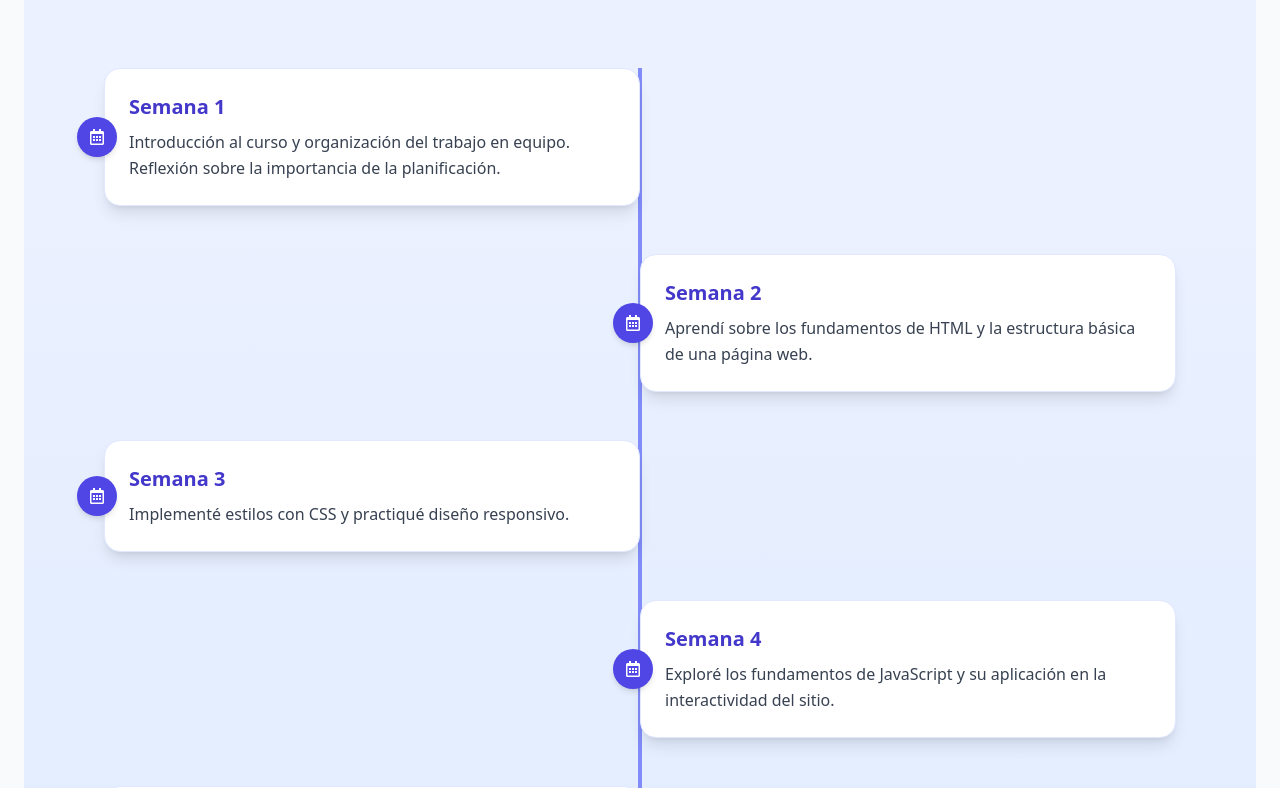
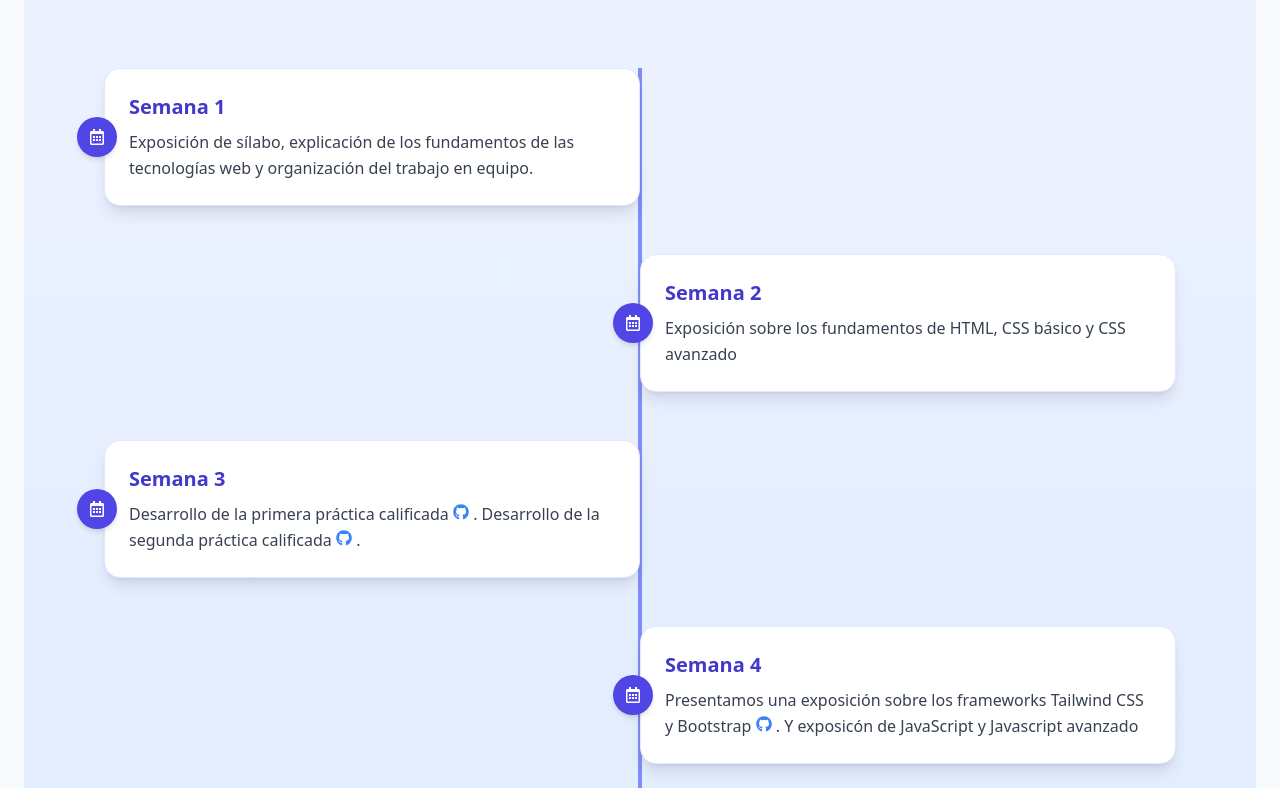
Before and after one commit to alex02-beep/portafolio-web, a Next.js app: page / in a window 1280 px wide. Shown: the part 1748-2536 px from the top of the page. Built offline with nearby package versions, Linux system fonts and the light colour scheme.

Commit message:
Modificaciones finales para la primera revisión

```diff
--- a/src/app/components/About.tsx
+++ b/src/app/components/About.tsx
@@ -24,7 +24,7 @@ export default function About() {
 
         <p className="text-lg md:text-xl leading-relaxed mb-12 max-w-3xl mx-auto">
           ¡Hola! Soy <span className="font-semibold text-blue-600">Alex</span>, estudiante de{" "}
-          <strong>Ingeniería de Sistemas</strong> apasionado por el desarrollo web,
+          Ingeniería de Sistemas apasionado por el desarrollo web,
           la optimización de sistemas y el diseño de experiencias digitales.
           Me encanta aprender tecnologías nuevas y transformar ideas en proyectos reales
           que aporten valor a las personas y empresas.
@@ -40,7 +40,7 @@ export default function About() {
             {
               icon: <FaCode className="text-5xl text-violet-500 mx-auto mb-4" />,
               title: "Desarrollo",
-              text: "Experiencia en HTML, CSS, JavaScript, SQL Server, Flask y frameworks como Next.js.",
+              text: "Experiencia básica en HTML, CSS, JavaScript, SQL Server, Flask y frameworks como Next.js.",
             },
             {
               icon: <FaLaptopCode className="text-5xl text-cyan-500 mx-auto mb-4" />,
--- a/src/app/components/Feedback.tsx
+++ b/src/app/components/Feedback.tsx
@@ -1,26 +1,50 @@
 "use client";
 
 import { motion } from "framer-motion";
-import { FaRegCalendarAlt } from "react-icons/fa";
+import { FaRegCalendarAlt, FaGithub} from "react-icons/fa";
+import { FiExternalLink } from "react-icons/fi";
+import React from "react";
 
 const feedbacks = [
-  { week: 1, text: "Introducción al curso y organización del trabajo en equipo. Reflexión sobre la importancia de la planificación." },
-  { week: 2, text: "Aprendí sobre los fundamentos de HTML y la estructura básica de una página web." },
-  { week: 3, text: "Implementé estilos con CSS y practiqué diseño responsivo." },
-  { week: 4, text: "Exploré los fundamentos de JavaScript y su aplicación en la interactividad del sitio." },
-  { week: 5, text: "Conocí sobre frameworks frontend como React y su estructura basada en componentes." },
-  { week: 6, text: "Integré un servidor básico usando Flask y conecté con bases de datos SQL Server." },
-  { week: 7, text: "Aprendí a manejar rutas y renderizado dinámico en aplicaciones web." },
-  { week: 8, text: "Desarrollé el módulo de registro e inicio de sesión con validaciones." },
-  { week: 9, text: "Diseñé el sistema de filtrado y búsqueda de productos en la tienda." },
-  { week: 10, text: "Optimicé la interfaz visual usando Tailwind CSS y componentes reutilizables." },
-  { week: 11, text: "Implementé funciones de carrito de compras y lista de deseos." },
-  { week: 12, text: "Exploré la integración con APIs externas y el consumo de datos JSON." },
-  { week: 13, text: "Analicé el despliegue de proyectos en la nube con Azure." },
-  { week: 14, text: "Me enfoqué en las pruebas de usabilidad y corrección de errores." },
-  { week: 15, text: "Realicé ajustes visuales, agregué animaciones y mejoré la accesibilidad." },
-  { week: 16, text: "Presentación final del portafolio y reflexión general sobre el aprendizaje adquirido." },
+  { week: 1, text: "Exposición de sílabo, explicación de los fundamentos de las tecnologías web y organización del trabajo en equipo." },
+  { week: 2, text: "Exposición sobre los fundamentos de HTML, CSS básico y CSS avanzado" },
+  { week: 3, text: "Desarrollo de la primera práctica calificada https://github.com/Nickr4r/PRACTICA-CALIFICADA---01 . Desarrollo de la segunda práctica calificada https://github.com/sayles1309/Practica-Calificada-02 ."},
+  { week: 4, text: "Presentamos una exposición sobre los frameworks Tailwind CSS y Bootstrap https://github.com/ManuelYanceyan/Trabajos-en-equipo . Y exposicón de JavaScript y Javascript avanzado" },
+  { week: 5, text: "Desarrollo de la tercera práctica calificada https://github.com/rikmanu1999-source/PRACTICA_JAVASCRIPT . También se hizo una introducción a React." },
+  { week: 6, text: "Sesión de clase sobre los componentes en React y revisión de proyectos creados." },
+  { week: 7, text: "Sesión de clase sobre y elaboración de algunos ejemplos usando React y revisión de portafolios https://github.com/alex02-beep/portafolio-web ." },
+  { week: 8, text: "Parcial del curso de Desarrollo de Aplicaciones Web" },
+  { week: 9, text: "" },
+  { week: 10, text: "" },
+  { week: 11, text: "" },
+  { week: 12, text: "" },
+  { week: 13, text: "" },
+  { week: 14, text: "" },
+  { week: 15, text: "" },
+  { week: 16, text: "" },
 ];
+
+function parseLinks(text: string): React.ReactNode[] {
+  const urlRegex = /(https?:\/\/[^\s]+)/g;
+  const parts = text.split(urlRegex);
+
+  return parts.map((part, index) => {
+    if (urlRegex.test(part)) {
+      return (
+        <a
+          key={index}
+          href={part}
+          target="_blank"
+          rel="noopener noreferrer"
+          className="text-blue-500 underline inline-flex items-center gap-1"
+        >
+          <FaGithub />
+        </a>
+      );
+    }
+    return <span key={index}>{part}</span>;
+  });
+}
 
 export default function Feedback() {
   return (
@@ -64,8 +88,8 @@ export default function Feedback() {
                   Semana {item.week}
                 </h3>
                 <p className="text-gray-700 dark:text-gray-300 leading-relaxed">
-                  {item.text}
-                </p>
+  {parseLinks(item.text)}
+</p>
               </div>
             </div>
           </motion.div>
@@ -83,6 +107,7 @@ export default function Feedback() {
         Este registro refleja cómo la práctica constante y la integración de nuevas herramientas
         consolidaron mis habilidades técnicas y de trabajo colaborativo.
       </motion.p>
+
     </section>
   );
 }
--- a/src/app/components/Header.tsx
+++ b/src/app/components/Header.tsx
@@ -3,13 +3,13 @@ export default function Header() {
     <section id="inicio" className="relative flex flex-col items-center justify-center text-center min-h-screen bg-gradient-to-br from-blue-600 to-indigo-700 text-white">
 
 
-      <div className="absolute inset-0 bg-[url('/foto-de-prueba.jpg')] bg-cover bg-center opacity-30"></div>
+      <div className="absolute inset-0 bg-[url('/Ingenieria-de-sistemas.jpg')] bg-cover bg-center opacity-30"></div>
       <div className="relative z-10 max-w-2xl px-6">
         <h1 className="text-5xl md:text-6xl font-extrabold mb-6 drop-shadow-lg">
           ¡Bienvenido a mi Portafolio!
         </h1>
         <p className="text-lg md:text-xl text-blue-100 mb-8">
-          Soy <span className="font-semibold text-white">Alex</span>, estudiante de Ingeniería de Sistemas
+          Soy <span className="font-semibold text-white">Alex</span>, estudiante de Ingeniería de Sistemas en la Universidad Nacional del Centro del Perú.
         </p>
         <a href="#contact" className="inline-block bg-white text-blue-700 font-semibold px-8 py-3 rounded-full shadow-lg hover:bg-blue-100 transition-all duration-300">
           Contáctame
```
Also changed, not shown: public/Ingenieria-de-sistemas.jpg (added).
